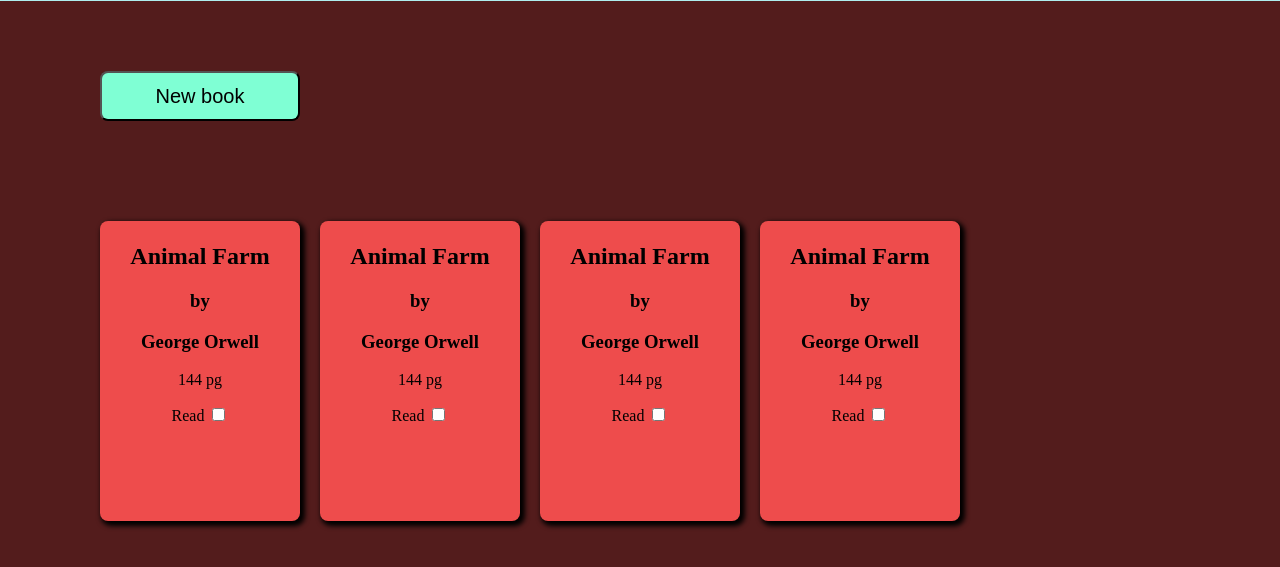
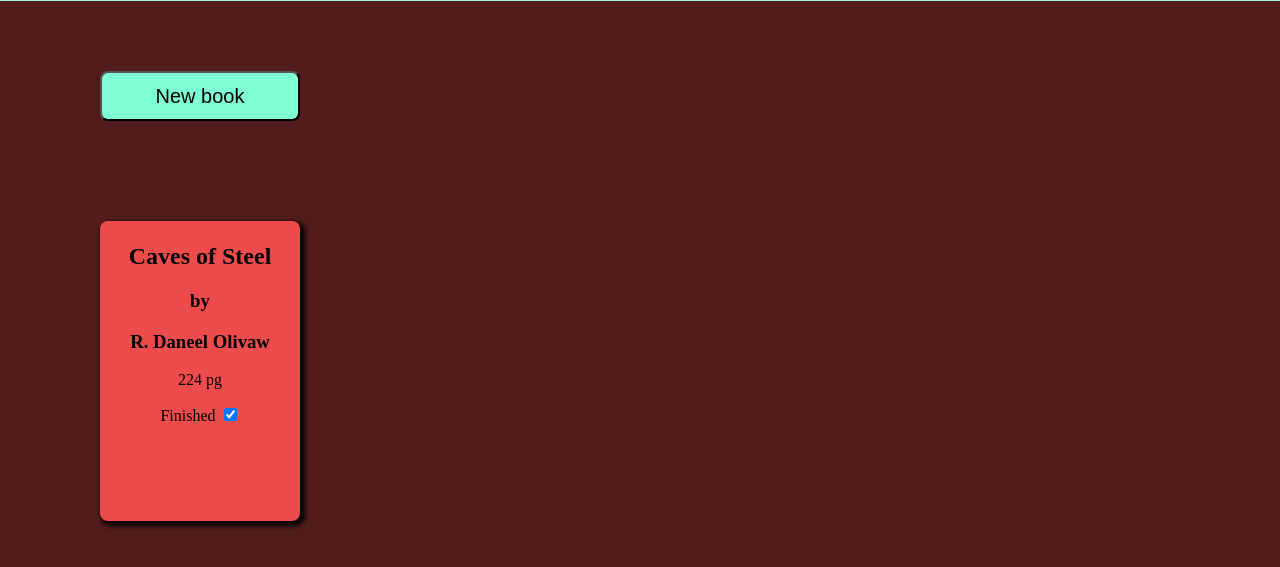
Before and after one commit to Ovidiu-R/TOP-Library, a plain HTML site: page library.html in a window 1280 px wide. Shown: the part 79-646 px from the top of the page. Drawn offline with Linux system fonts and the light colour scheme.

Commit message:
Fix drawLibrary logic

```diff
--- a/library.html
+++ b/library.html
@@ -5,7 +5,7 @@
     <meta name="viewport" content="width=device-width, initial-scale=1.0">
     <title>Library</title>
     <link rel="stylesheet" href="styles.css">
-    <script src="script.js"></script>
+    <script src="script.js" defer></script>
 </head>
 <body>
     <div id="header">
@@ -26,36 +26,12 @@
 
         <div id="library">
             <div class="book">
-                <h2>Animal Farm</h2>
+                <h2>Caves of Steel</h2>
                 <h3>by</h3>
-                <h3>George Orwell</h3>
-                <p>144 pg</p>
-                <label for="readStatus">Read</label>
-                <input type="checkbox">
-            </div>
-            <div class="book">
-                <h2>Animal Farm</h2>
-                <h3>by</h3>
-                <h3>George Orwell</h3>
-                <p>144 pg</p>
-                <label for="readStatus">Read</label>
-                <input type="checkbox">
-            </div>
-            <div class="book">
-                <h2>Animal Farm</h2>
-                <h3>by</h3>
-                <h3>George Orwell</h3>
-                <p>144 pg</p>
-                <label for="readStatus">Read</label>
-                <input type="checkbox">
-            </div>
-            <div class="book">
-                <h2>Animal Farm</h2>
-                <h3>by</h3>
-                <h3>George Orwell</h3>
-                <p>144 pg</p>
-                <label for="readStatus">Read</label>
-                <input type="checkbox">
+                <h3>R. Daneel Olivaw</h3>
+                <p>224 pg</p>
+                <label for="readStatus">Finished</label>
+                <input type="checkbox" checked>
             </div>
         </div>
     </div>
--- a/script.js
+++ b/script.js
@@ -1,10 +1,18 @@
 document.addEventListener('DOMContentLoaded', () => {
 
 
-const myLibrary = [];
+const myLibrary = [
+    {
+        title: "Caves of Steel",
+        author: "R. Daneel Olivaw",
+        pages: 224,
+        readStatus: true,
+        index: 0
+    }
+];
 const dialog = document.querySelector('dialog');
 const openModal = document.getElementById('openModal');
-const library = document.querySelector('.library');
+const library = document.getElementById('library');
 
 
 openModal.addEventListener('click', () => {
@@ -37,7 +45,6 @@ function addToLibrary(newBook) {
     console.log(myLibrary);
 }
 
-});
 
 function resetModal() {
     title.value = "";
@@ -47,6 +54,9 @@ function resetModal() {
 }
 
 function drawLibrary() {
+    while (library.firstChild){
+        library.removeChild(library.lastChild);
+    }
     myLibrary.forEach((book) => {
         let container = document.createElement('div');
         let title = document.createElement('h2');
@@ -54,7 +64,8 @@ function drawLibrary() {
         let author = document.createElement('h3');
         let pages = document.createElement('h2');
         let label = document.createElement('label');
-        let checkbox = document.createElement('input[type="checkbox"]');
+        let checkbox = document.createElement('input');
+        checkbox.type = 'checkbox';
         container.classList.add ('book');
         title.textContent = book.title;
         by.textContent = "by";
@@ -63,12 +74,11 @@ function drawLibrary() {
         label.textContent = "Finished";
         checkbox.checked = book.readStatus;
 
-        container.appendChild(title).appendChild(by).appendChild(author).appendChild(pages).appendChild(label).appendChild(checkbox);
+        container.append (title, by, author, pages, label, checkbox);
+        console.log (container);
         library.appendChild(container);
-
-
-
     });
 }
 
+});
 /*Function to change object content based on result of read checkbox on each book*/
```
